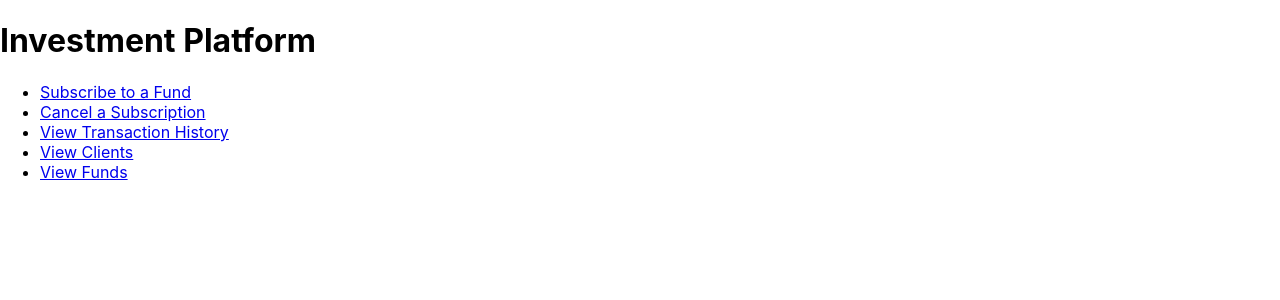
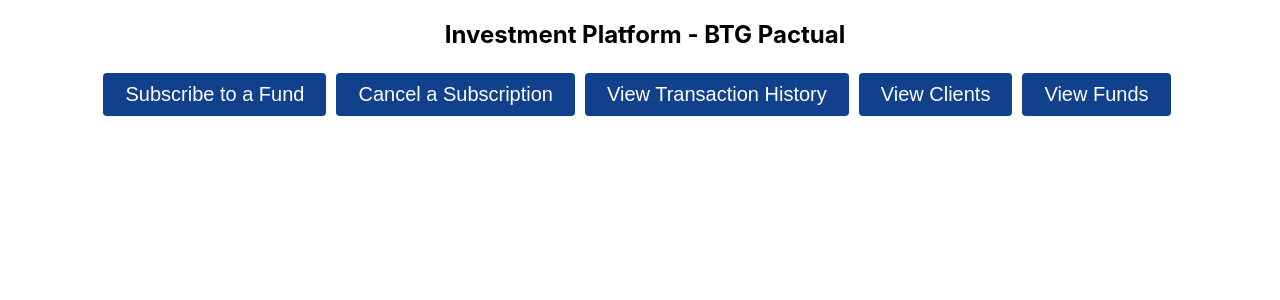
Before and after one commit to jsdnlb/frontend-btg, a React (Create React App) app: page /subscribe in a window 1280 px wide. Both pictures are taken after a click on the button "Home". Shown: the top 300 px of the page. Built offline with nearby package versions, Linux system fonts and the light colour scheme; no server answers.

Commit message:
Adding general styles

```diff
--- a/src/components/BackButton.js
+++ b/src/components/BackButton.js
@@ -13,9 +13,10 @@
 
 const styles = {
   button: {
-    marginBottom: '20px',
+    width: '100px',
+    margin: '10px',
     padding: '10px 20px',
-    backgroundColor: '#4CAF50',
+    backgroundColor: '#11408C',
     color: 'white',
     border: 'none',
     borderRadius: '5px',
--- a/src/components/CancellationForm.js
+++ b/src/components/CancellationForm.js
@@ -2,6 +2,7 @@
 import React, { useState, useEffect } from 'react';
 import axios from 'axios';
 import API_BASE_URL from '../config';
+import '../styles/FormStyles.css';
 import Swal from 'sweetalert2';
 
 function CancellationForm() {
--- a/src/components/ClientsList.js
+++ b/src/components/ClientsList.js
@@ -1,7 +1,7 @@
 import React, { useState, useEffect } from 'react';
 import axios from 'axios';
 import API_BASE_URL from '../config';
-
+import '../styles/TableStyles.css';
 
 function ClientsList() {
   const [clients, setClients] = useState([]);
@@ -20,7 +20,7 @@
   }, []);
 
   return (
-    <div>
+    <div className="table-container">
       <h2>Clients List</h2>
       <table>
         <thead>
@@ -34,7 +34,7 @@
           </tr>
         </thead>
         <tbody>
-          {clients.map(client => (
+          {clients.map((client) => (
             <tr key={client.id}>
               <td>{client.id}</td>
               <td>{client.name}</td>
--- a/src/components/FundsList.js
+++ b/src/components/FundsList.js
@@ -1,6 +1,7 @@
 import React, { useState, useEffect } from 'react';
 import axios from 'axios';
 import API_BASE_URL from '../config';
+import '../styles/TableStyles.css';
 
 function FundsList() {
   const [funds, setFunds] = useState([]);
@@ -19,7 +20,7 @@
   }, []);
 
   return (
-    <div>
+    <div className="table-container">
       <h2>Funds List</h2>
       <table>
         <thead>
--- a/src/components/TransactionHistory.js
+++ b/src/components/TransactionHistory.js
@@ -1,5 +1,6 @@
 import React, { useState, useEffect } from 'react';
 import axios from 'axios';
+import '../styles/TableStyles.css';
 
 function TransactionHistory({ client_id }) {
   const [transactions, setTransactions] = useState([]);
@@ -21,7 +22,7 @@
     <div>
       <h2>Transaction History</h2>
       <ul>
-        {transactions.map(transaction => (
+        {transactions.map((transaction) => (
           <li key={transaction.Id}>
             {transaction.Fecha}: {transaction.Tipo} - {transaction.Monto}
           </li>
--- a/src/components/TransactionsList.js
+++ b/src/components/TransactionsList.js
@@ -19,7 +19,7 @@
   }, []);
 
   return (
-    <div>
+    <div className="table-container">
       <h2>Transactions List</h2>
       <table>
         <thead>
--- a/src/index.css
+++ b/src/index.css
@@ -11,3 +11,7 @@
   font-family: source-code-pro, Menlo, Monaco, Consolas, 'Courier New',
     monospace;
 }
+
+h1 {
+  margin-left: 10px;
+}
--- a/src/pages/HomePage.js
+++ b/src/pages/HomePage.js
@@ -1,21 +1,41 @@
+// src/components/NavBar.js
 import React from 'react';
 import { Link } from 'react-router-dom';
+import '../styles/NavStyles.css'; // Importa el archivo CSS
 
-function HomePage() {
+function NavBar() {
   return (
-    <div>
-      <h1>Investment Platform</h1>
-      <nav>
-        <ul>
-          <li><Link to="/subscribe">Subscribe to a Fund</Link></li>
-          <li><Link to="/cancel">Cancel a Subscription</Link></li>
-          <li><Link to="/transactions">View Transaction History</Link></li>
-          <li><Link to="/clients">View Clients</Link></li>
-          <li><Link to="/funds">View Funds</Link></li>
-        </ul>
-      </nav>
-    </div>
+    <nav>
+      <h1>Investment Platform - BTG Pactual</h1>
+      <ul>
+        <li>
+          <Link to="/subscribe">
+            <button>Subscribe to a Fund</button>
+          </Link>
+        </li>
+        <li>
+          <Link to="/cancel">
+            <button>Cancel a Subscription</button>
+          </Link>
+        </li>
+        <li>
+          <Link to="/transactions">
+            <button>View Transaction History</button>
+          </Link>
+        </li>
+        <li>
+          <Link to="/clients">
+            <button>View Clients</button>
+          </Link>
+        </li>
+        <li>
+          <Link to="/funds">
+            <button>View Funds</button>
+          </Link>
+        </li>
+      </ul>
+    </nav>
   );
 }
 
-export default HomePage;
+export default NavBar;
--- /dev/null
+++ b/src/styles/FormStyles.css
@@ -0,0 +1,38 @@
+form {
+    background-color: #f9f9f9;
+    padding: 40px;
+    border-radius: 8px;
+    box-shadow: 0 0 10px rgba(0, 0, 0, 0.1);
+    max-width: 500px;
+    margin: 20px;
+  }
+
+  form div {
+    margin-bottom: 15px;
+  }
+
+  label {
+    display: block;
+    margin-bottom: 5px;
+    font-weight: bold;
+  }
+
+  select,
+  input,
+  button {
+    width: 100%;
+    padding: 10px;
+    margin-top: 5px;
+    border: 1px solid #ddd;
+    border-radius: 4px;
+  }
+
+  button {
+    background-color: #4CAF50;
+    color: white;
+    cursor: pointer;
+  }
+
+  button:hover {
+    background-color: #45a049;
+  }
--- /dev/null
+++ b/src/styles/NavStyles.css
@@ -0,0 +1,38 @@
+nav {
+    text-align: center;
+    margin-bottom: 20px;
+  }
+
+  nav ul {
+    list-style-type: none;
+    padding: 0;
+  }
+
+  nav li {
+    display: inline-block;
+    margin-right: 10px;
+  }
+
+  nav button {
+    background-color: #11408C;
+    color: white;
+    border: none;
+    border-radius: 4px;
+    padding: 10px 20px;
+    text-align: center;
+    text-decoration: none;
+    display: inline-block;
+    font-size: 20px;
+    margin: 4px 2px;
+    cursor: pointer;
+    transition-duration: 0.4s;
+  }
+
+  nav button:hover {
+    background-color: rgba(24, 68, 139, 0.575)
+  }
+
+  nav a {
+    text-decoration: none;
+    color: white;
+  }
--- /dev/null
+++ b/src/styles/TableStyles.css
@@ -0,0 +1,50 @@
+.table-container {
+    margin: 20px;
+    overflow-x: auto;
+  }
+
+  table {
+    width: 100%;
+    border-collapse: collapse;
+    margin-bottom: 20px;
+    font-size: 16px;
+  }
+
+  th, td {
+    border: 1px solid #dddddd;
+    text-align: left;
+    padding: 8px;
+  }
+
+  th {
+    background-color: #f2f2f2;
+    color: #333;
+  }
+
+  tr:nth-child(even) {
+    background-color: #f9f9f9;
+  }
+
+  tr:hover {
+    background-color: #f1f1f1;
+  }
+
+  table thead th {
+    position: sticky;
+    top: 0;
+    z-index: 1;
+  }
+
+  button {
+    padding: 10px 20px;
+    background-color: #4CAF50;
+    color: white;
+    border: none;
+    border-radius: 5px;
+    cursor: pointer;
+    margin: 10px;
+  }
+
+  button:hover {
+    background-color: #45a049;
+  }
```
